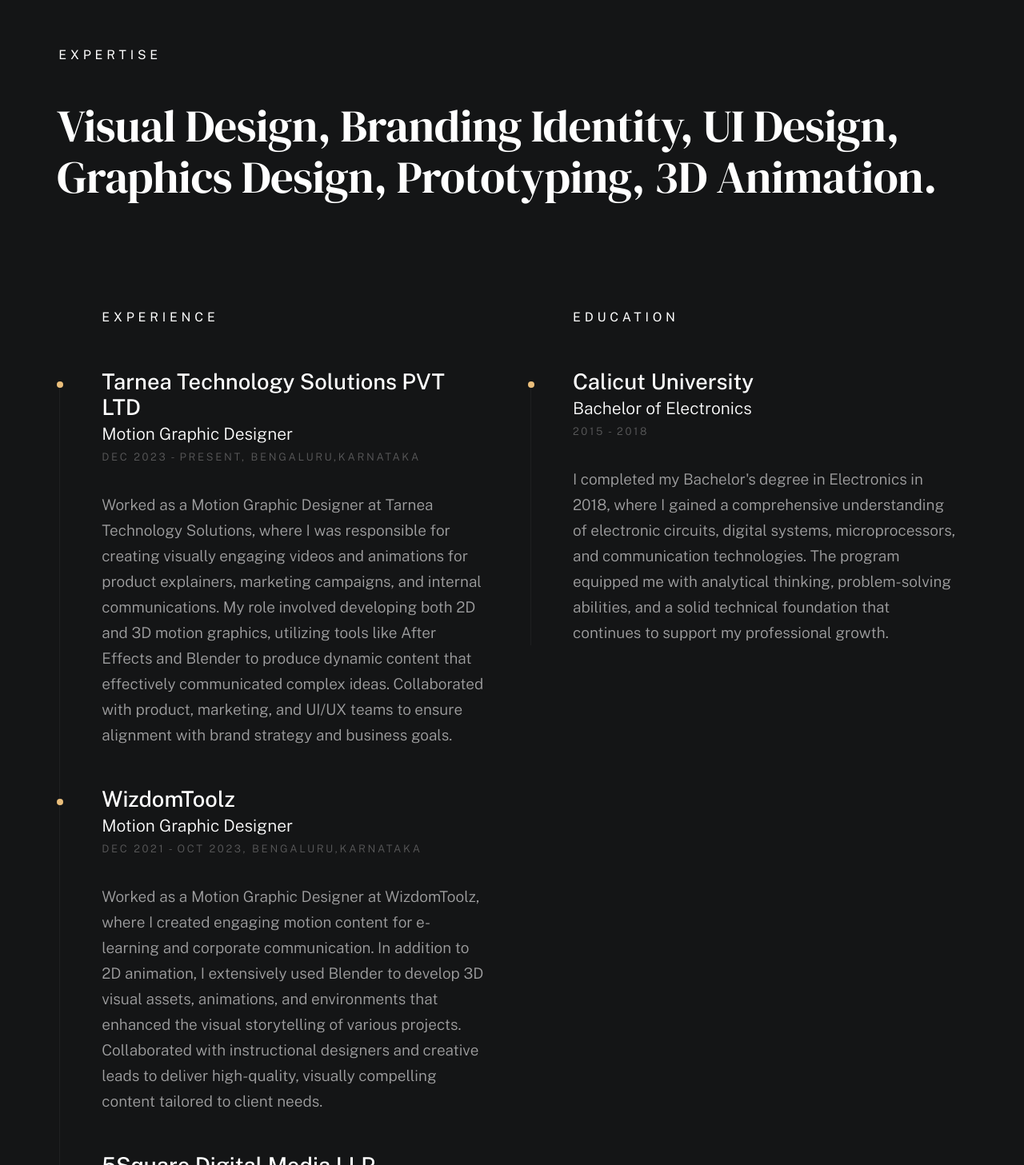
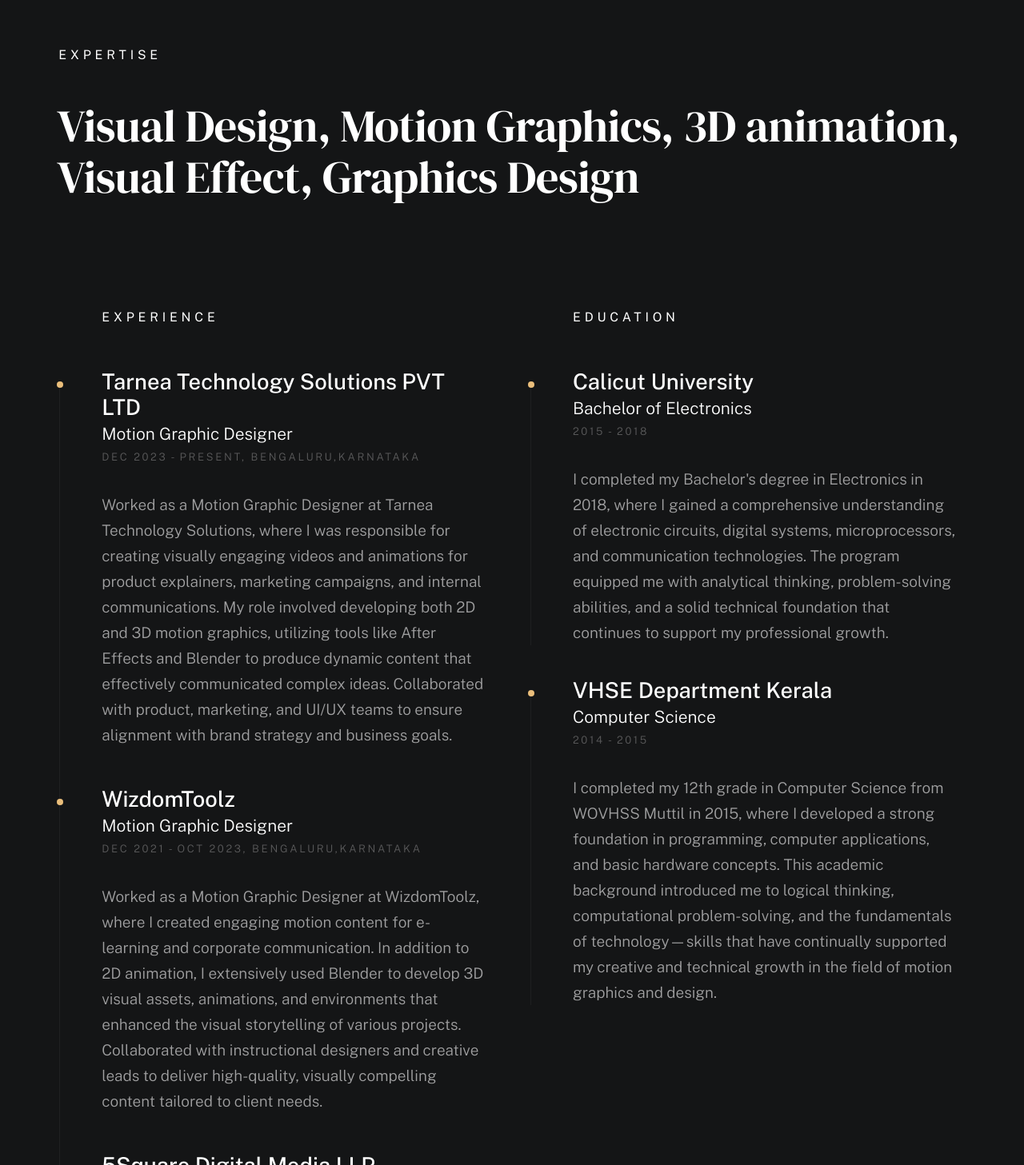
Before and after one commit to Rafi404/iamramees, a plain HTML site: page index.html in a window 1280 px wide. Shown: the part 1840-3297 px from the top of the page at 80% size. Drawn offline with nearby package versions, Linux system fonts and the light colour scheme; a web font is replaced by a local one.

Commit message:
education added

```diff
--- a/index.html
+++ b/index.html
@@ -164,11 +164,10 @@
 
                         <ul class="skills-list h1" data-animate-el>
                             <li>Visual Design</li>
-                            <li>Branding Identity</li>
-                            <li>UI Design</li>
+                            <li>Motion Graphics</li>
+                            <li>3D animation</li>
+                            <li>Visual Effect</li>
                             <li>Graphics Design</li>
-                            <li>Prototyping</li>
-                            <li>3D Animation.</li>
                         </ul>
 
                     </div>
@@ -281,7 +280,6 @@
                         </h2>
 
                         <div class="timeline" data-animate-el>
-
                             <div class="timeline__block">
                                 <div class="timeline__bullet"></div>
                                 <div class="timeline__header">
@@ -297,9 +295,20 @@
                                         that continues to support my professional growth.</p>
                                 </div>
                             </div>
+                        </div> <!-- end timeline -->
 
-
-
+                                                <div class="timeline" data-animate-el>
+                            <div class="timeline__block">
+                                <div class="timeline__bullet"></div>
+                                <div class="timeline__header">
+                                    <h4 class="timeline__title">VHSE Department Kerala</h3>
+                                        <h5 class="timeline__meta">Computer Science</h5>
+                                        <p class="timeline__timeframe">2014 - 2015</p>
+                                </div>
+                                <div class="timeline__desc">
+                                    <p>I completed my 12th grade in Computer Science from WOVHSS Muttil in 2015, where I developed a strong foundation in programming, computer applications, and basic hardware concepts. This academic background introduced me to logical thinking, computational problem-solving, and the fundamentals of technology—skills that have continually supported my creative and technical growth in the field of motion graphics and design.</p>
+                                </div>
+                            </div>
                         </div> <!-- end timeline -->
 
                     </div> <!-- end column -->
```
